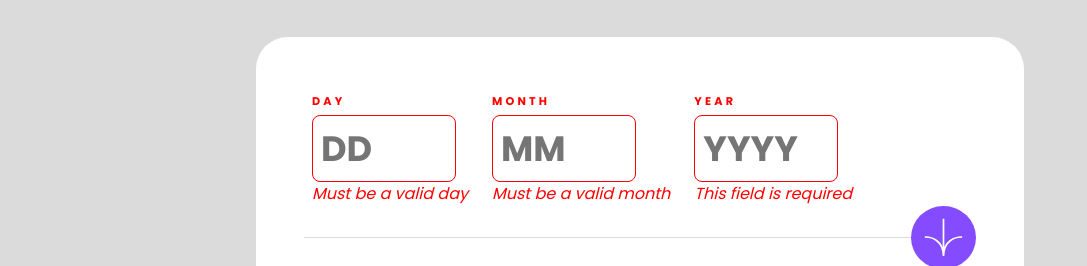
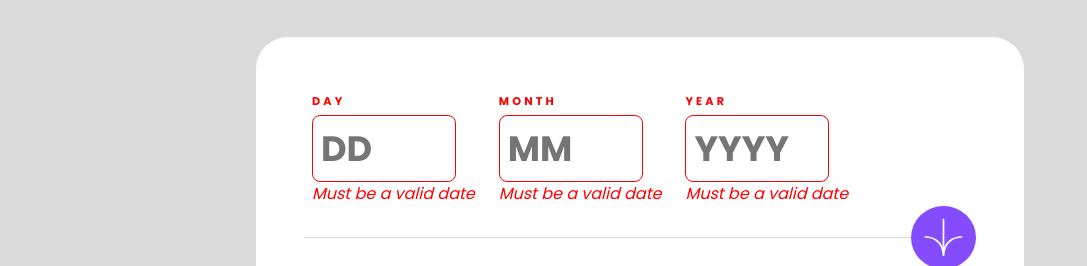
Before and after one commit to elizabethrsotomayor/age-calculator-app, a plain HTML site: page index.html in a window 1280 px wide. Both pictures are taken after a click on the button 943 px from the left and 225 px from the top of the page. Shown: the top 266 px of the page, without its empty margins (0-1087 px from the left). Drawn offline with Linux system fonts and the light colour scheme.

Commit message:
add validation for invalid dates

```diff
--- a/assets/js/script.js
+++ b/assets/js/script.js
@@ -31,13 +31,22 @@ function retrieveValues(e) {
     }
 }
 
+function isValidDate(year, month, day) {
+  var d = new Date(year, month, day);
+  if (d.getFullYear() == year && d.getMonth() == month && d.getDate() == day) {
+      return true;
+  }
+  return false;
+}
+
 function isValidInput(d,m,y) {
     const i = new Date(y, m, d);
     const curYear = new Date().getFullYear();
 
     let res = false;
+    let validDate = isValidDate(y,m,d);
 
-    if (d === 0 || m === 0 || y > curYear) {
+    if (d === 0 || m === 0 || y > curYear || !validDate) {
       if (d === 0) {
         errDay.textContent = "This field is required";
         errDay.style.color = "red";
@@ -79,6 +88,26 @@ function isValidInput(d,m,y) {
 
       if (y > curYear) {
         errYear.textContent = "Year cannot be in the future";
+        errYear.style.color = "red";
+        errYear.style.fontStyle = "italic";
+        yearLabel.style.color = "red";
+        year.style.border = "1px solid red"
+      }
+
+      if (!validDate) {
+        errDay.textContent = "Must be a valid date";
+        errDay.style.color = "red";
+        errDay.style.fontStyle = "italic";
+        dayLabel.style.color = "red";
+        month.style.border = "1px solid red"
+
+        errMonth.textContent = "Must be a valid date";
+        errMonth.style.color = "red";
+        errMonth.style.fontStyle = "italic";
+        monthLabel.style.color = "red";
+        month.style.border = "1px solid red"
+
+        errYear.textContent = "Must be a valid date";
         errYear.style.color = "red";
         errYear.style.fontStyle = "italic";
         yearLabel.style.color = "red";
```
Also changed, not shown: index.html (+0 -2 lines), 2 other files.
